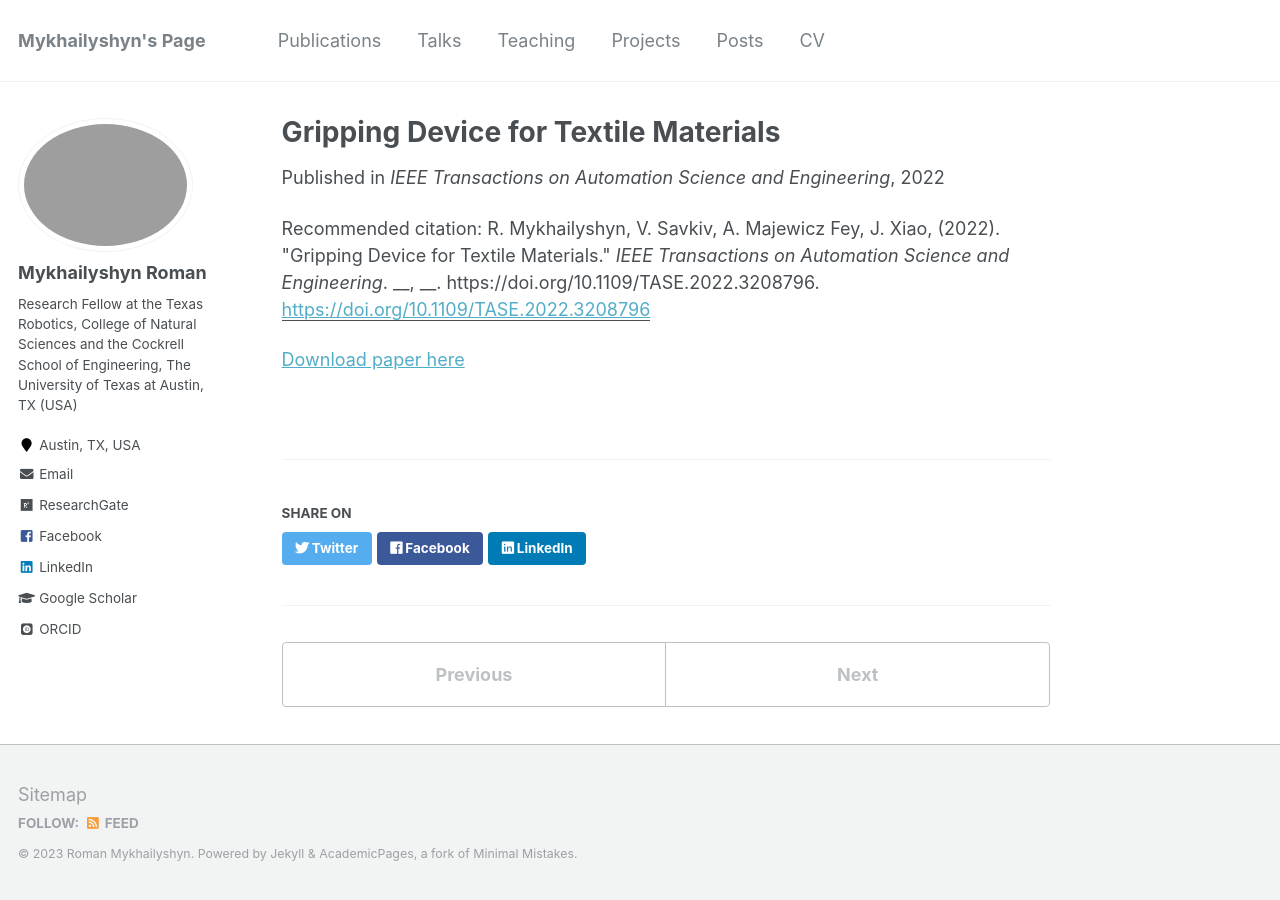
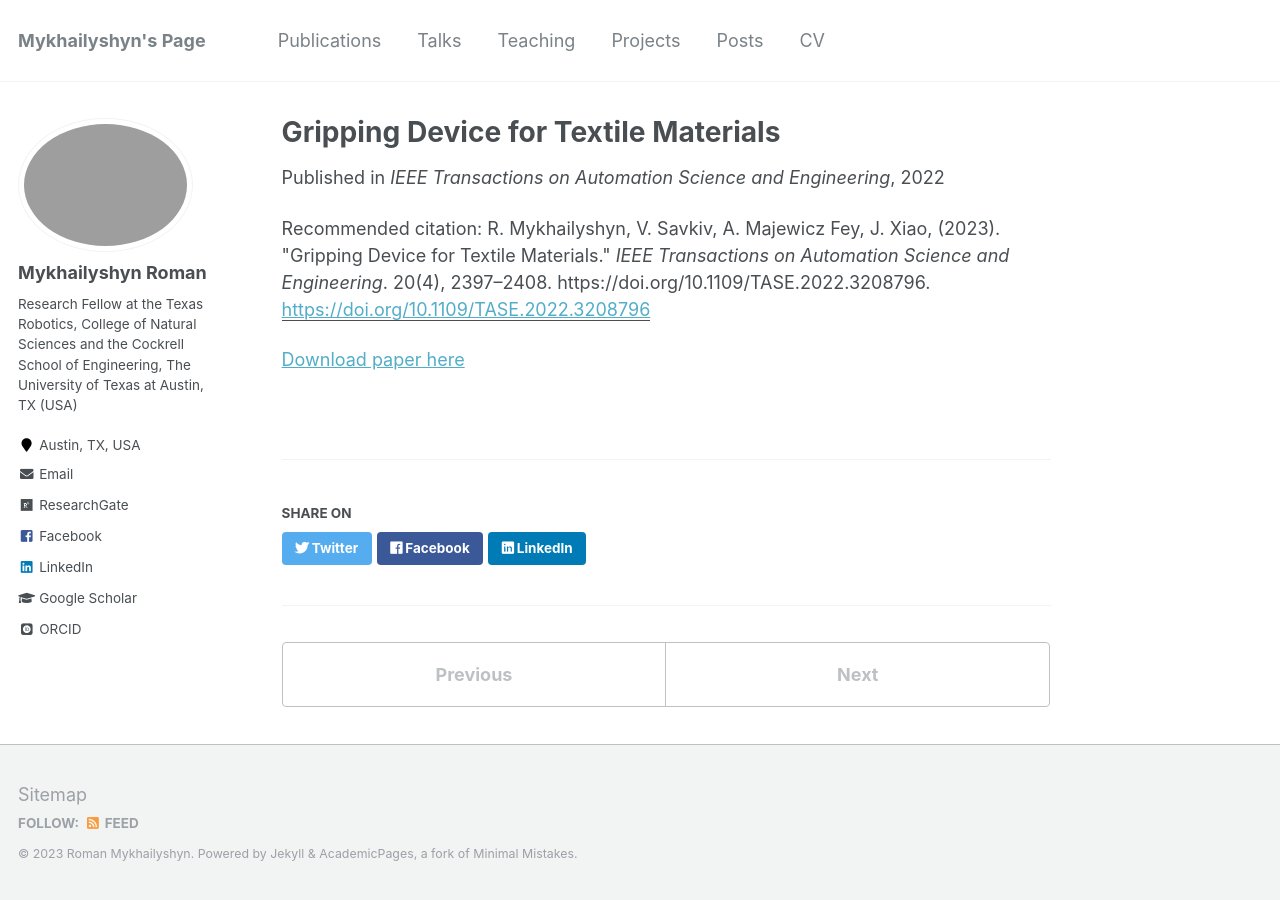
Before and after one commit to RomanMykhailyshyn/RomanMykhailyshyn.github.io, a Jekyll site: the page built from _publications/2022-Gripping Device for Textile Materials.md, in a window 1280 px wide. Built offline with Jekyll 4.4.1, drawn with Linux system fonts in a browser that asks for light colours; some web fonts are replaced.

Commit message:
Update 2022-Gripping Device for Textile Materials.md

```diff
--- a/_publications/2022-Gripping Device for Textile Materials.md
+++ b/_publications/2022-Gripping Device for Textile Materials.md
@@ -6,6 +6,6 @@ excerpt: ''
 date: 2022-10-01
 venue: 'IEEE Transactions on Automation Science and Engineering'
 paperurl: 'https://doi.org/10.1109/TASE.2022.3208796'
-citation: 'R. Mykhailyshyn, V. Savkiv, A. Majewicz Fey, J. Xiao, (2022). &quot;Gripping Device for Textile Materials.&quot; <i>IEEE Transactions on Automation Science and Engineering</i>. __, __. https://doi.org/10.1109/TASE.2022.3208796.'
+citation: 'R. Mykhailyshyn, V. Savkiv, A. Majewicz Fey, J. Xiao, (2023). &quot;Gripping Device for Textile Materials.&quot; <i>IEEE Transactions on Automation Science and Engineering</i>. 20(4), 2397–2408. https://doi.org/10.1109/TASE.2022.3208796.'
 ---
 [Download paper here](https://doi.org/10.1109/TASE.2022.3208796)
```
